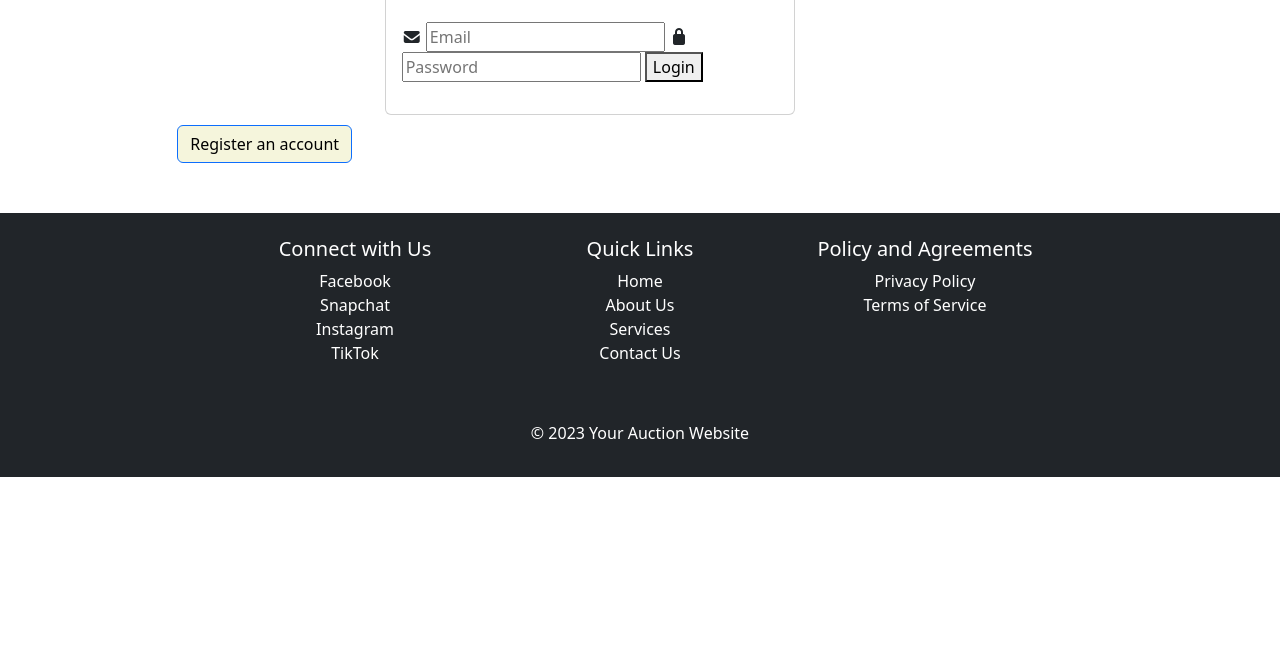
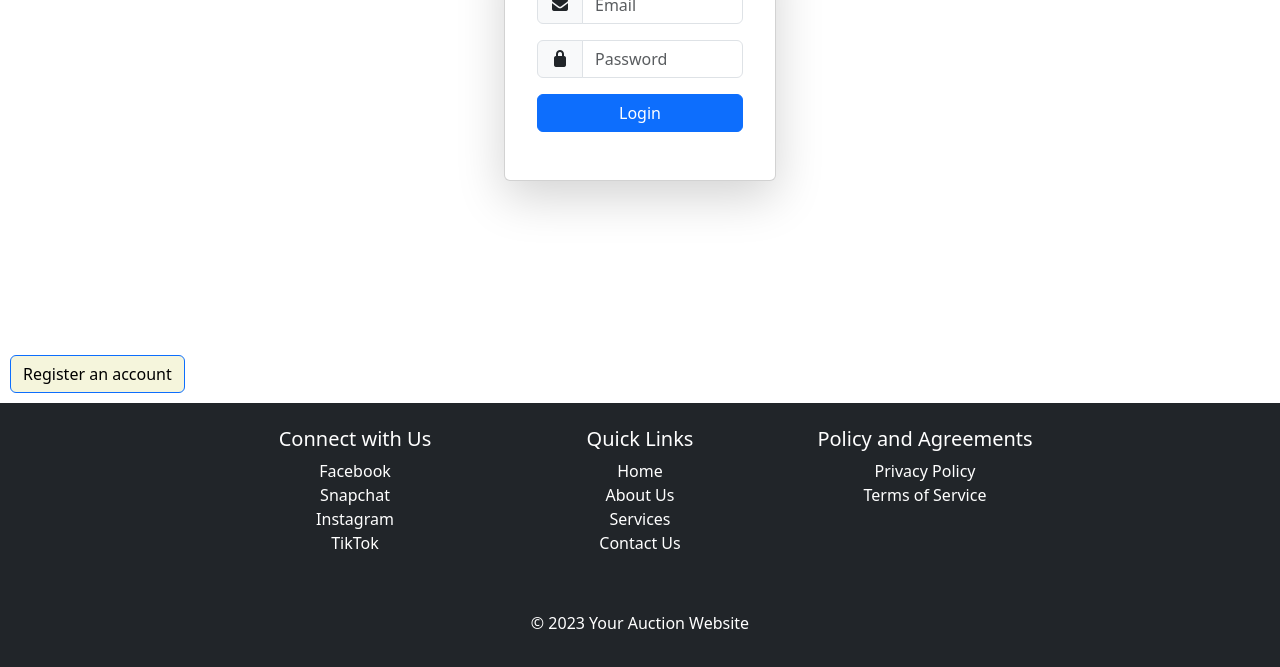
Before and after one commit to Mariuskvaal/semester-project-2-bootstrap, a website: page Login/index.html in a window 1280 px wide. Shown: the part 236-903 px from the top of the page. Before the commit the page ends 800 px from the top, so only its background shows below. Drawn offline with nearby package versions, Linux system fonts and the light colour scheme.

Commit message:
styling login and register page

```diff
--- a/Login/index.html
+++ b/Login/index.html
@@ -44,35 +44,45 @@
     </div>
 </nav>
 
-<div class="container mt-5 d-flex justify-content-center" style="padding: 20px; margin: 20px; min-height: auto;">
-    <div class="row">
-        <div class="col-12 col-md-8 col-lg-6 mx-auto">
+<div class="row col-12 col-md-9 col-lg-6 mx-auto" style="height: 60vh;">
 
-            <h1> Log in </h1>
 
-            <div class="card">
+
+    <div class="row col-12 col-md-9 col-lg-6 mx-auto">
+
+
+        <div class="col-12 w-100">
+
+            <h1 class="text-center mb-4">Log in</h1>
+
+            <div class="card shadow-lg p-3">
                 <div class="card-body">
 
-            <!-- Login Form -->
-            <form class="formclass mt-3" id="loginForm" method="POST">
+                    <!-- Login Form -->
+                    <form class="formclass mt-3" id="loginForm" method="POST">
 
-                <i class="fa-solid fa-envelope"></i>
-                <input placeholder="Email" type="email" name="email" required pattern="^[\w\-.]+@(stud\.)?noroff\.no$" title="please match the requirements">
+                        <div class="input-group mb-3">
+                            <span class="input-group-text"><i class="fa-solid fa-envelope"></i></span>
+                            <input placeholder="Email" type="email" name="email" class="form-control" required pattern="^[\w\-.]+@(stud\.)?noroff\.no$" title="Please match the requirements">
+                        </div>
 
-                <i class="fa-solid fa-lock"></i>
-                <input placeholder="Password" type="password" name="password" required minlength="8">
+                        <div class="input-group mb-3">
+                            <span class="input-group-text"><i class="fa-solid fa-lock"></i></span>
+                            <input placeholder="Password" type="password" name="password" class="form-control" required minlength="8">
+                        </div>
 
-                <button type="submit"> Login </button>
-            </form>
+                        <button type="submit" class="btn btn-primary w-100">Login</button>
+                    </form>
 
-            <p id="message"></p>
+                    <p id="message" class="text-center mt-3"></p>
 
-
+                </div>
+            </div>
 
         </div>
     </div>
 </div>
-<div>
+
                 <button onclick="window.location.href='/register/index.html'" class="btn btn-primary" style="margin: 10px; background-color: beige; color: black";>Register an account</button>
             </div>
 </div>
```
Also changed, not shown: listing/getAll/getAll.html (+6 -2 lines).
